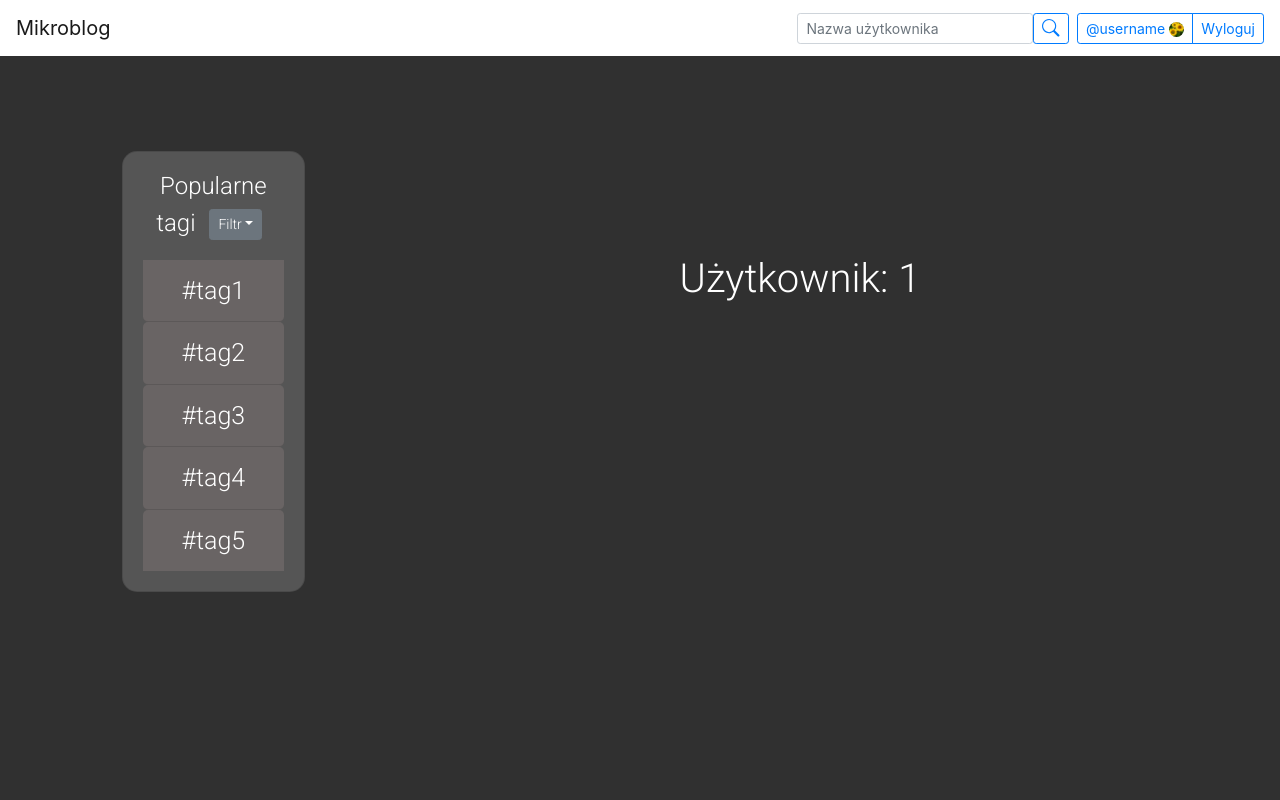
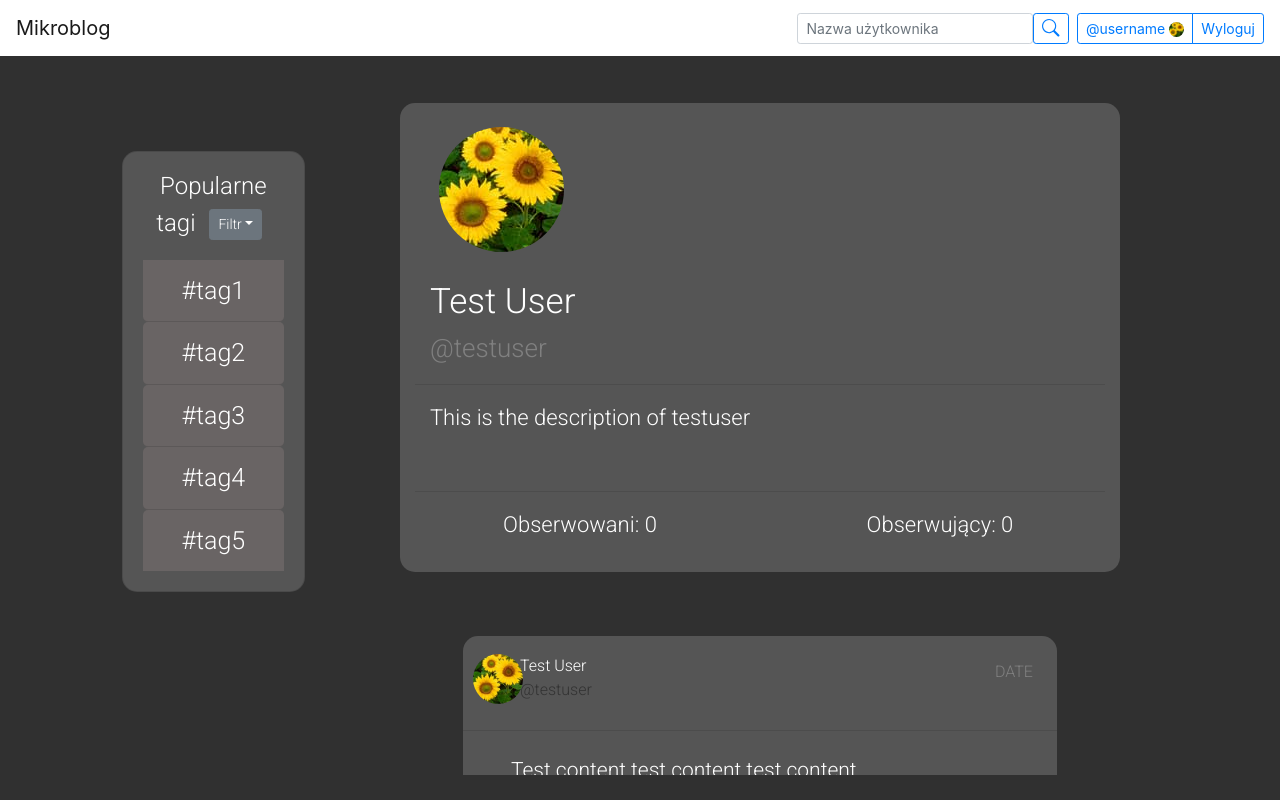
Before and after one commit to Echelon133/microblog-client, a Vue app: page /user/1 in a window 1280 px wide. Built offline with nearby package versions, Linux system fonts and the light colour scheme.

Commit message:
Implement UserProfile component and fill it with placeholder data

```diff
--- a/src/components/UserProfile.vue
+++ b/src/components/UserProfile.vue
@@ -1,16 +1,132 @@
 <template>
-  <h1>Użytkownik: {{ $route.params.username }}</h1>
+  <div class="pt-5 scrollable">
+    <b-row>
+      <b-col sm="9" offset-sm="1" class="profile-box">
+        <b-row>
+          <b-col sm="12">
+            <img src="/static/avi.png" class="img-fluid rounded-circle p-4"/>
+          </b-col>
+        </b-row>
+        <b-row>
+          <b-col sm="12" class="profile-usernames-box">
+            <p class="displayed-username">{{ user.displayedUsername }}</p>
+            <p class="username">@{{ user.username }}</p>
+          </b-col>
+        </b-row>
+        <hr>
+        <b-row>
+          <b-col sm="12" class="user-description-box">
+            <p>{{ user.description }}</p>
+          </b-col>
+        </b-row>
+        <hr>
+        <b-row>
+          <b-col sm="6" class="text-center counter">
+            <p>Obserwowani: {{ user.following }}</p>
+          </b-col>
+          <b-col sm="6" class="text-center counter">
+            <p>Obserwujący: {{ user.followedBy }}</p>
+          </b-col>
+        </b-row>
+      </b-col>
+    </b-row>
+    <b-row>
+      <b-col sm="12" md="12" lg="12" xl="12">
+        <PostList :posts="posts"/>
+      </b-col>
+    </b-row>
+  </div>
 </template>
 
 <script>
+import PostList from '@/components/PostList'
+
 export default {
-  name: 'UserProfile'
+  name: 'UserProfile',
+  components: {
+    PostList
+  },
+  data () {
+    return {
+      user: {
+        uuid: '328ee4f9-d806-4d3a-a7a6-ce6d4c444deb',
+        displayedUsername: 'Test User',
+        username: 'testuser',
+        description: 'This is the description of testuser',
+        followedBy: 0,
+        following: 0
+      },
+      posts: [
+        { uuid: 'ae25b197-4861-4a72-abc9-4c5c9c497999',
+          content: 'Test content test content test content',
+          author: {
+            username: 'testuser', displayedUsername: 'Test User'
+          },
+          quotes: null,
+          respondsTo: null
+        },
+        { uuid: '6b808a1c-2ca0-4e38-a160-cf490bac9a86',
+          content: 'Another test content post',
+          author: {
+            username: 'testuser', displayedUsername: 'Test User'
+          },
+          quotes: 'ae25b197-4861-4a72-abc9-4c5c9c497999',
+          respondsTo: null
+        },
+        { uuid: '6b808a1g-2ca0-4e38-a160-cf490bac9a86',
+          content: 'Last content post test',
+          author: {
+            username: 'testuser', displayedUsername: 'Test User'
+          },
+          quotes: null,
+          respondsTo: '6b808a1c-2ca0-4e38-a160-cf490bac9a86'
+        }
+      ]
+    }
+  }
 }
 </script>
 
 <style scoped>
-h1 {
-  padding-top:200px;
-  text-align: center;
+.scrollable {
+  overflow-y: auto;
+  height: 90vh;
+  -ms-overflow-style: none;
+  scrollbar-width: none;
+}
+
+.scrollable::-webkit-scrollbar {
+  display: none;
+}
+
+.profile-box {
+  background-color:#555555;
+  border-radius: 15px;
+}
+
+.profile-usernames-box {
+  margin-left: 15px;
+}
+
+.displayed-username {
+  font-size: 35px;
+  margin-bottom: 0px;
+}
+
+.username {
+  font-size: 26px;
+  margin-bottom: 0px;
+  color: grey;
+}
+
+.user-description-box {
+  margin-left: 15px;
+  font-size: 22px;
+  padding-bottom: 25px;
+}
+
+.counter {
+  font-size: 22px;
+  padding-bottom: 15px;
 }
 </style>
```
